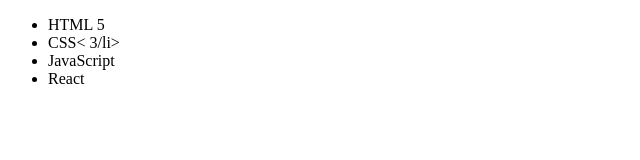
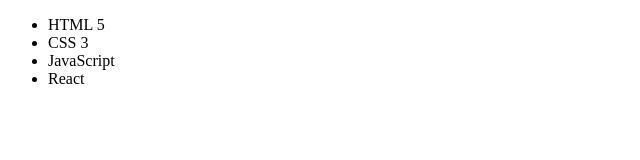
Before and after one commit to FabianLopG/git-One, a plain HTML site: page index.html in a window 1280 px wide. Shown: the full height of the page, 0-640 px from the left. Drawn offline with Linux system fonts and the light colour scheme.

Commit message:
Se modificó la version de HTML Y CSS de manera correcta, el tag li ahora funciona

```diff
--- a/index.html
+++ b/index.html
@@ -9,7 +9,7 @@
 <body>
     <ul>
         <li>HTML 5</li>
-        <li>CSS< 3/li>
+        <li>CSS 3</li>
         <li>JavaScript</li>
         <li>React</li>
     </ul>
```
